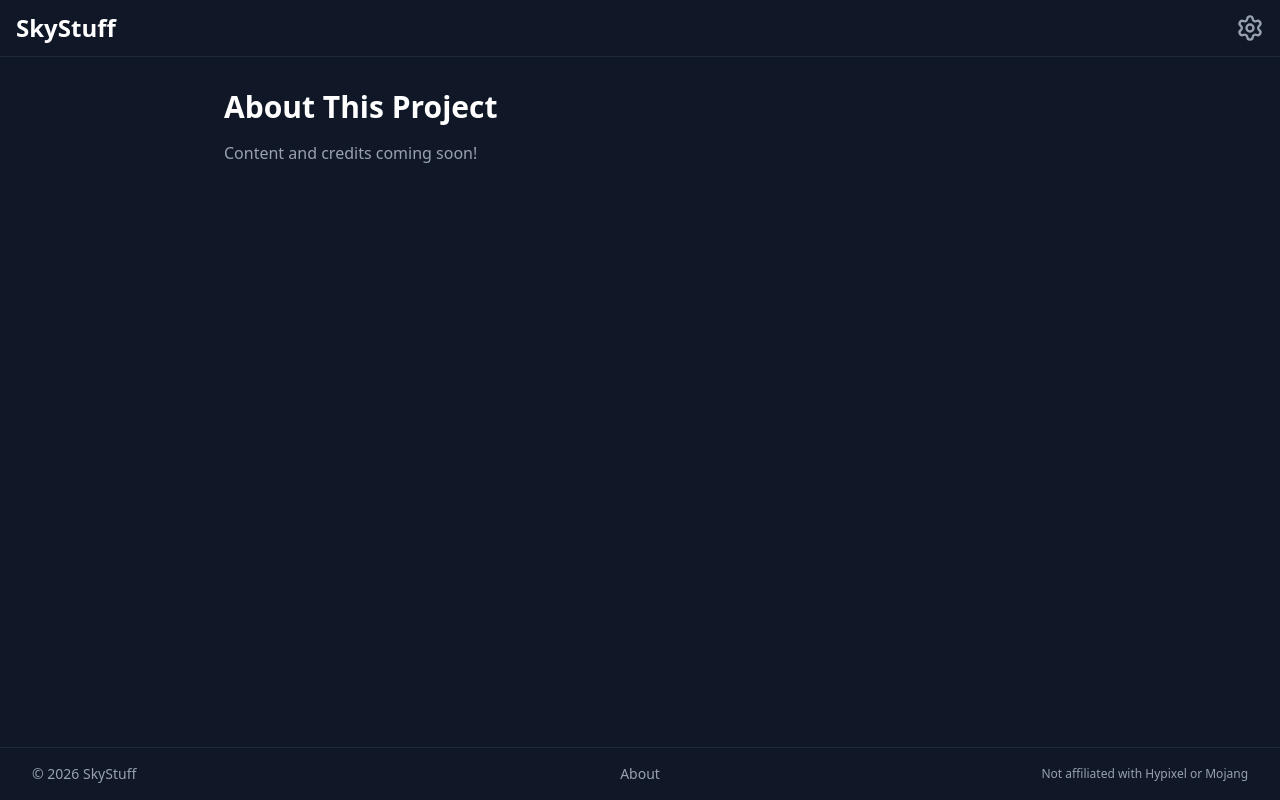
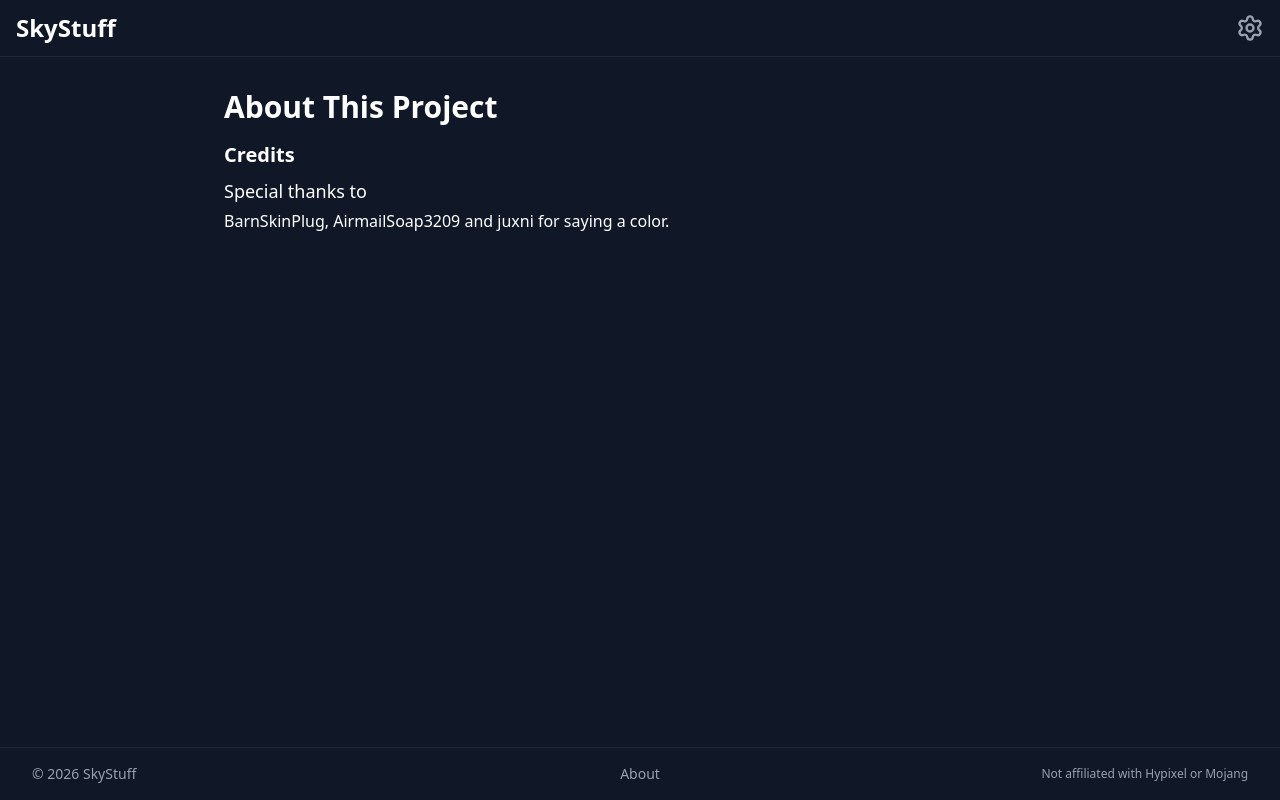
Before and after one commit to meeeeeooooow/skyStuff-v2, a Next.js app: page /about in a window 1280 px wide. Built offline with nearby package versions, Linux system fonts and the light colour scheme.

Commit message:
Update About page with credits and acknowledgments

```diff
--- a/src/app/about/page.tsx
+++ b/src/app/about/page.tsx
@@ -2,7 +2,9 @@ export default function AboutPage() {
   return (
     <main className="max-w-4xl mx-auto p-8">
       <h1 className="text-3xl font-bold mb-4">About This Project</h1>
-      <p className="text-gray-400">Content and credits coming soon!</p>
+      <h2 className="text-xl font-bold mb-2">Credits</h2>
+      <h3 className="text-lg font-medium mb-1">Special thanks to</h3>
+      <p className="text mb-4">BarnSkinPlug, AirmailSoap3209 and juxni for saying a color.</p>
     </main>
   );
 }
```
